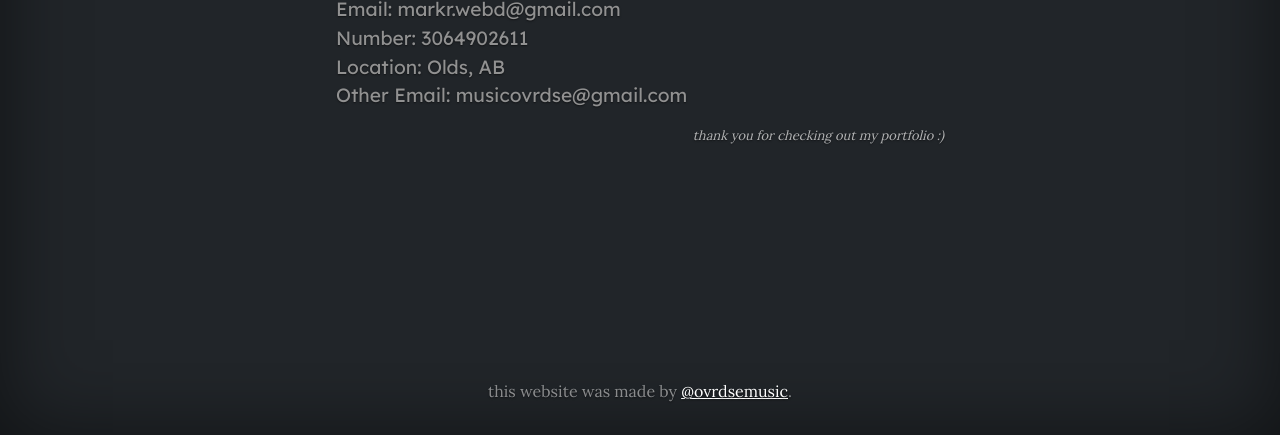
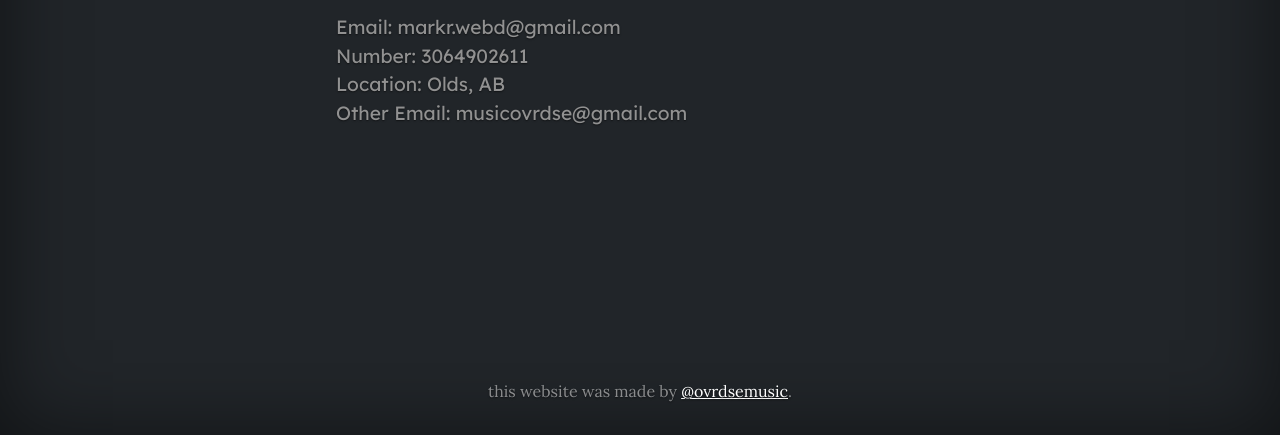
Before and after one commit to ovrdseWebD/portfolio, a plain HTML site: page contactme.html in a window 1280 px wide. Shown: the part 365-800 px from the top of the page. Drawn offline with Linux system fonts and the light colour scheme; a web font is replaced by a local one.

Commit message:
Update contactme.html

```diff
--- a/contactme.html
+++ b/contactme.html
@@ -183,7 +183,7 @@ hr {
 
     </p>
 
-    <p class="lead1">thank you for checking out my portfolio :) </p>
+
 
 
   </main>
```
